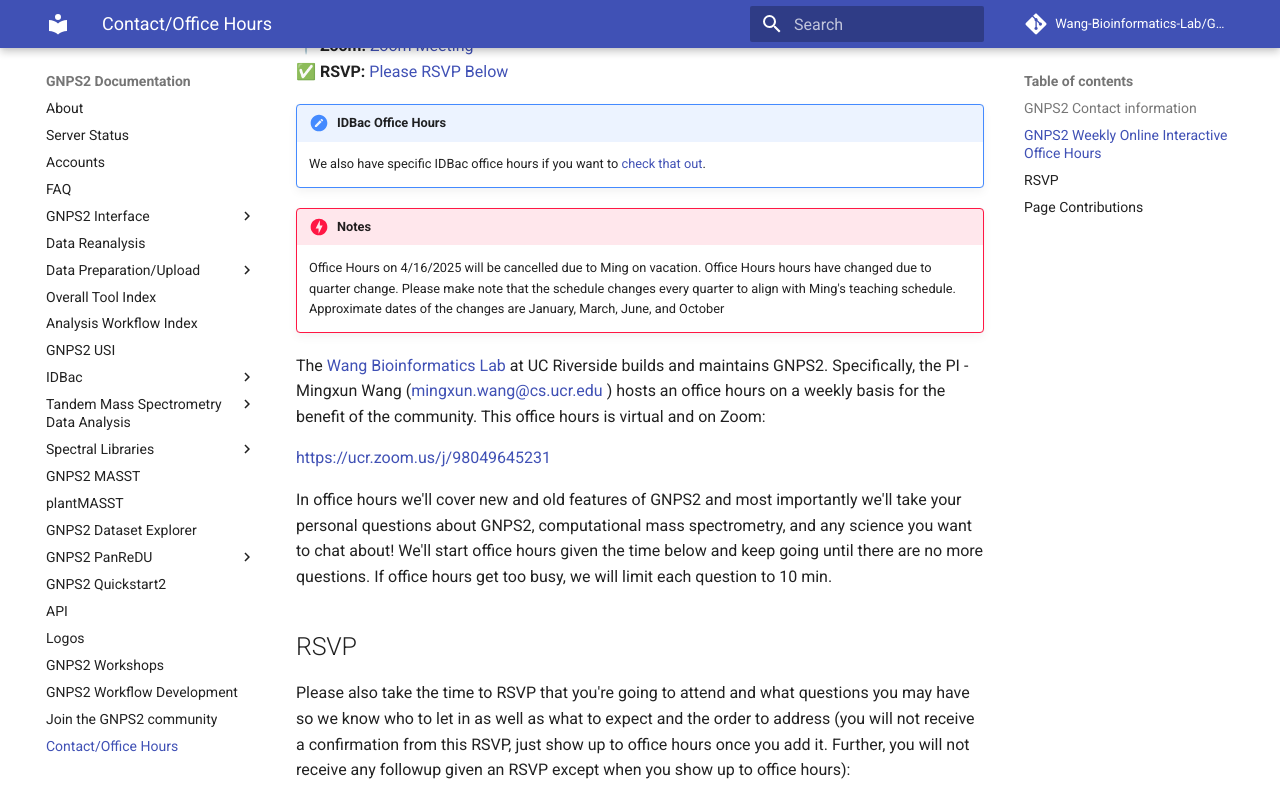
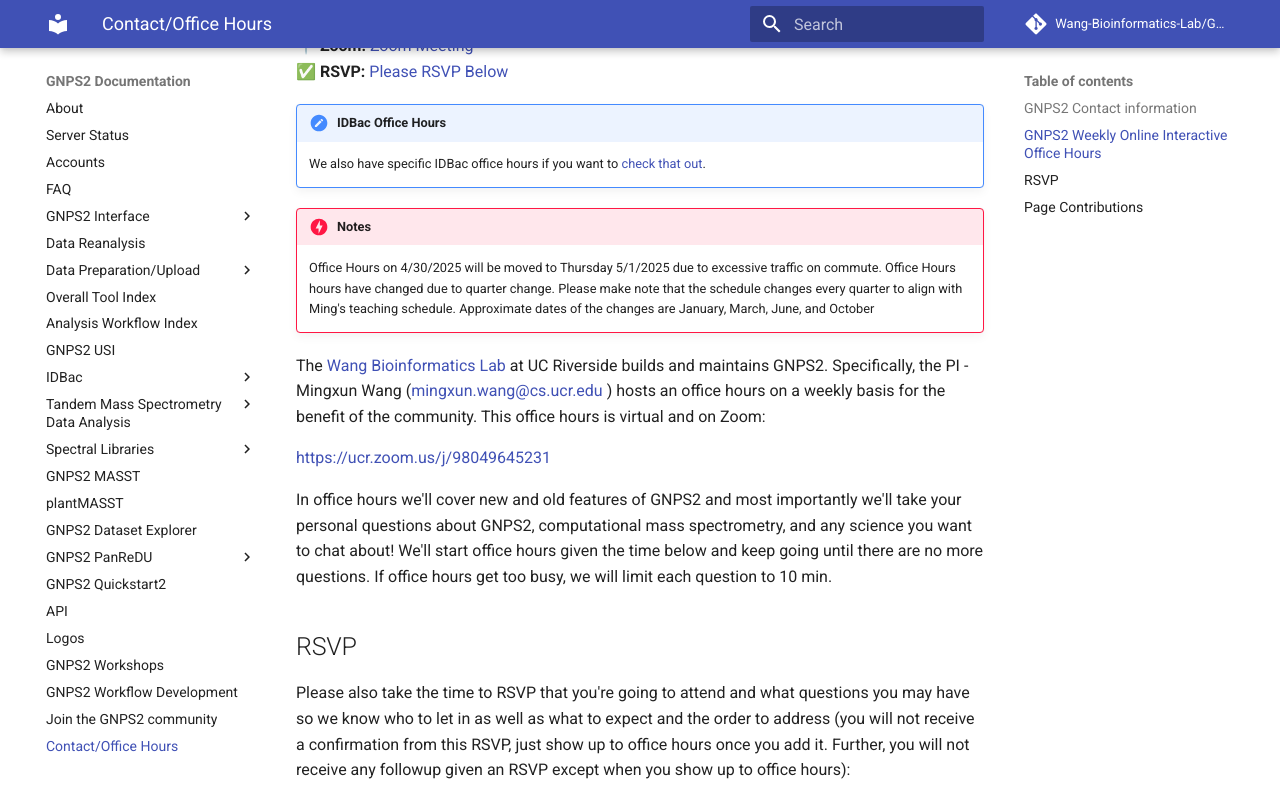
Before and after one commit to Wang-Bioinformatics-Lab/GNPS2_Documentation, an MkDocs documentation site: the page built from docs/contact.md, in a window 1280 px wide and 900 px high, scrolled down 391 px, cut to the strip 0-795 px from the top of the window. Built offline with MkDocs 1.6.1 and Material for MkDocs 9.7.7, drawn with Linux system fonts in a browser that asks for light colours; comment, search, counter and statistics services are not loaded.

Commit message:
Update contact.md

```diff
--- a/docs/contact.md
+++ b/docs/contact.md
@@ -13,7 +13,7 @@
     We also have specific IDBac office hours if you want to [check that out](idbacofficehours.md).
 
 !!! danger "Notes"
-    Office Hours on 4/16/2025 will be cancelled due to Ming on vacation. Office Hours hours have changed due to quarter change. Please make note that the schedule changes every quarter to align with Ming's teaching schedule. Approximate dates of the changes are January, March, June, and October
+    Office Hours on 4/30/2025 will be moved to Thursday 5/1/2025 due to excessive traffic on commute. Office Hours hours have changed due to quarter change. Please make note that the schedule changes every quarter to align with Ming's teaching schedule. Approximate dates of the changes are January, March, June, and October
 
 The [Wang Bioinformatics Lab](https://www.cs.ucr.edu/~mingxunw/) at UC Riverside builds and maintains GNPS2. Specifically, the PI - Mingxun Wang ([mingxun.wang@cs.ucr.edu](mailto:mingxun.wang@cs.ucr.edu) ) hosts an office hours on a weekly basis for the benefit of the community. This office hours is virtual and on Zoom:
 
```
